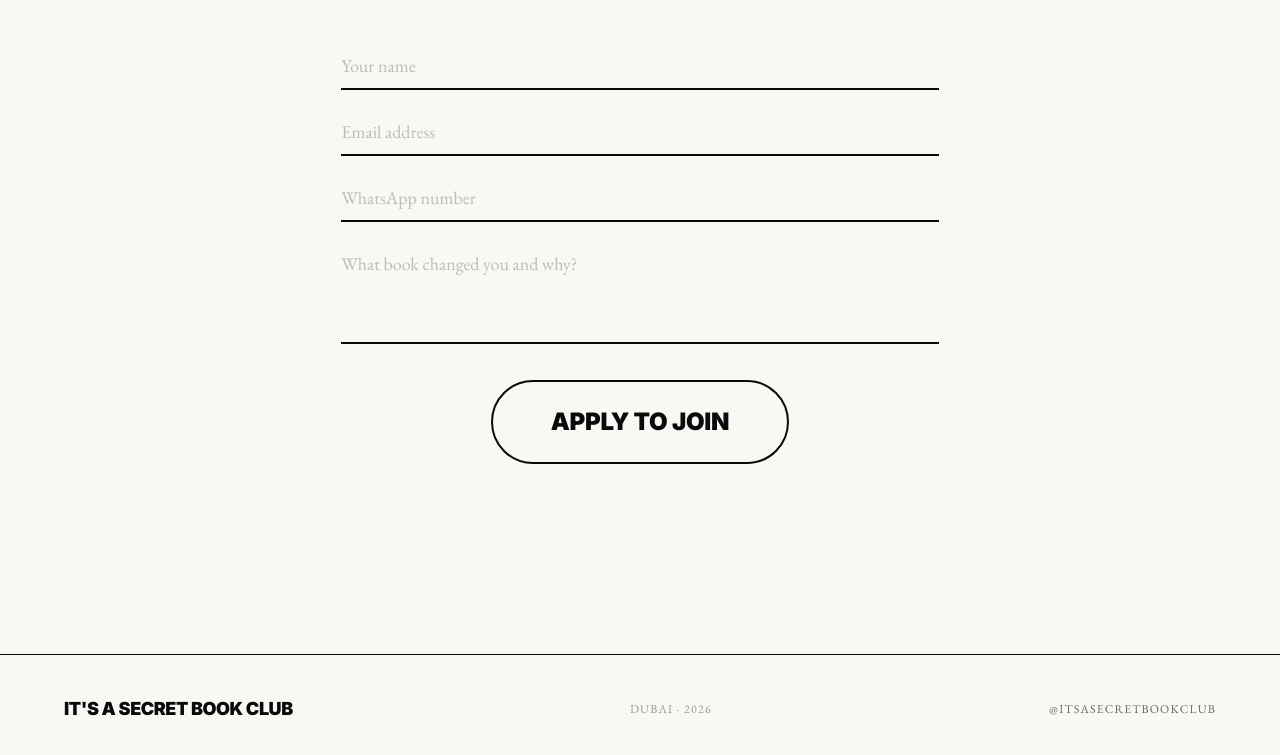
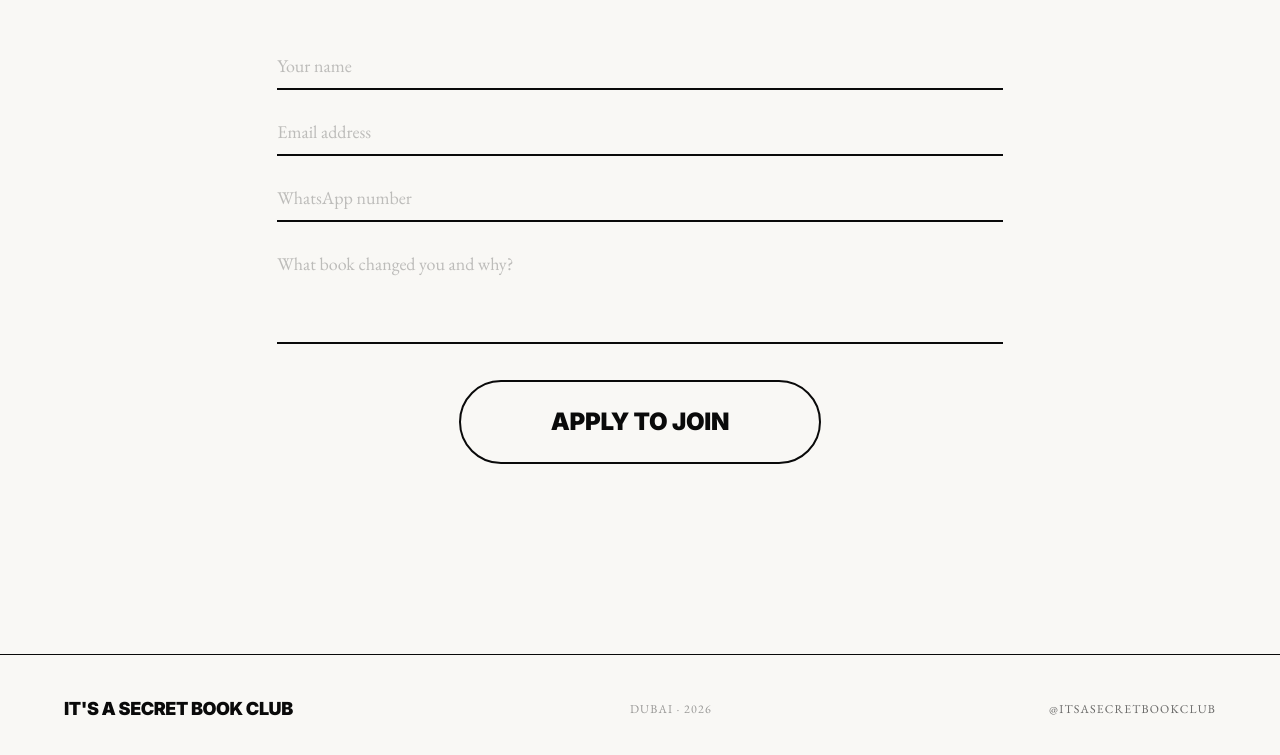
Before and after one commit to Efe-Onoh/its-a-secret-book-club, a Next.js app: page / in a window 1280 px wide. Shown: the part 5746-6501 px from the top of the page. Built offline with nearby package versions, Linux system fonts and the light colour scheme.

Commit message:
form fix: removed padding

```diff
--- a/app/components/JoinForm.tsx
+++ b/app/components/JoinForm.tsx
@@ -59,7 +59,7 @@ export default function JoinForm() {
   }
 
   return (
-    <form onSubmit={handleSubmit} className="flex flex-col items-center justify-center w-full md:w-2/3 p-16 gap-5">
+    <form onSubmit={handleSubmit} className="flex flex-col items-center justify-center w-full md:w-2/3 gap-5">
       <input type="text" placeholder="Your name" value={name} onChange={(e) => setName(e.target.value)} required className={inputClass} style={fieldStyle} />
       <input type="email" placeholder="Email address" value={email} onChange={(e) => setEmail(e.target.value)} required className={inputClass} style={fieldStyle} />
       <input type="tel" placeholder="WhatsApp number" value={whatsapp} onChange={(e) => setWhatsapp(e.target.value)} required className={inputClass} style={fieldStyle} />
```
